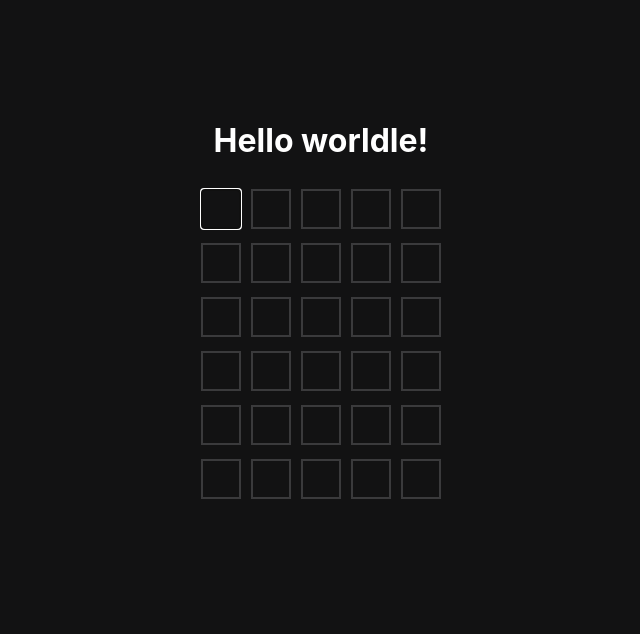
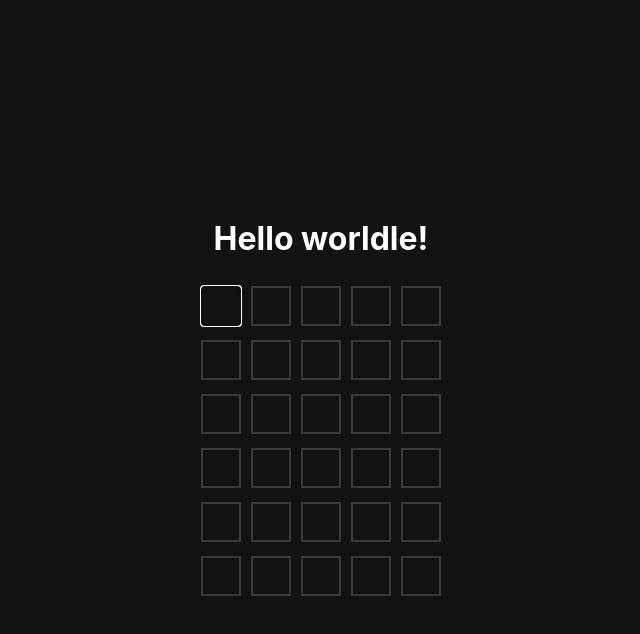
Before and after one commit to discapes/wordle-minimal, a Svelte app: page / in a window 1280 px wide. Shown: the top 634 px of the page, without its empty margins (319-959 px from the left). Built offline with nearby package versions, Linux system fonts and the light colour scheme.

Commit message:
fix design

```diff
--- a/src/App.svelte
+++ b/src/App.svelte
@@ -62,7 +62,7 @@
 	}
 </script>
 
-<div class="content">
+<div>
 	<h1>Hello worldle!</h1>
 
 	{#each board as row}
@@ -70,6 +70,7 @@
 			<input
 				class="slot"
 				type="text"
+				max-length="1"
 				disabled={row.n != currentRow}
 				bind:value={letter.val}
 				bind:this={letter.input}
@@ -85,9 +86,12 @@
 	:global(body) {
 		background: #121213;
 		color: white;
-		padding: 100px;
 		text-align: center;
+		display: flex;
+		align-items: center;
+		justify-content: center;
 	}
+
 	.slot {
 		width: 40px;
 		height: 40px;
```
